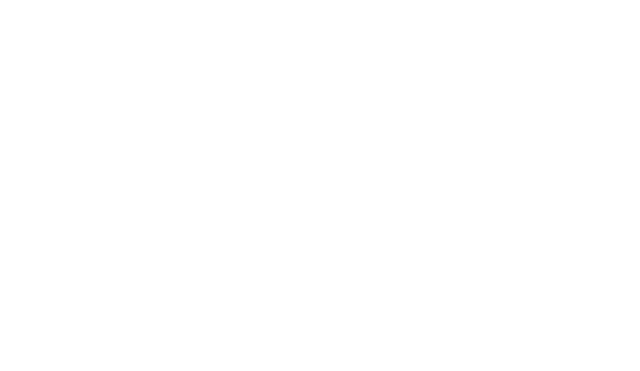
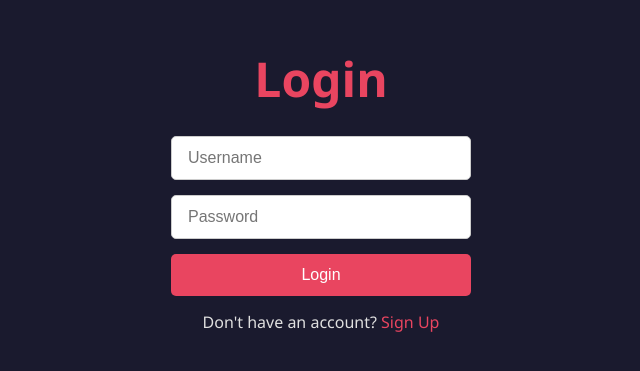
Before and after one commit to sudoSami/Zemply-Chat-App, a React (Vite) app in the folder Frontend/: page /login in a window 1280 px wide. Before the commit this address had no page. Shown: the part 211-582 px from the top of the page, without its empty margins (319-959 px from the left). Built offline with nearby package versions, Linux system fonts and the light colour scheme.

Commit message:
feat: add styling, route protection, logout, auto-scroll

```diff
--- a/Frontend/src/App.jsx
+++ b/Frontend/src/App.jsx
@@ -7,10 +7,9 @@
   return (
     <BrowserRouter>
       <Routes>
-        <Route path="/" element={<Login />} />
-        <Route path="/auth/signup" element={<Signup />} />
-        <Route path="/auth/login" element={<Login />} />
-        <Route path="/chat" element={<Chat />} />
+        <Route path="/" element={<Chat />} />
+        <Route path="/signup" element={<Signup />} />
+        <Route path="/login" element={<Login />} />
       </Routes>
     </BrowserRouter>
   )
--- /dev/null
+++ b/Frontend/src/index.css
@@ -0,0 +1,12 @@
+* {
+    margin: 0;
+    padding: 0;
+    box-sizing: border-box;
+}
+
+body {
+    font-family: 'Segoe UI', sans-serif;
+    background-color: #1a1a2e;
+    color: #e0e0e0;
+    min-height: 100vh;
+}
--- a/Frontend/src/main.jsx
+++ b/Frontend/src/main.jsx
@@ -1,5 +1,6 @@
 import { createRoot } from 'react-dom/client'
 import App from './App.jsx'
+import './index.css'
 
 createRoot(document.getElementById('root')).render(
     <App />
--- a/Frontend/src/pages/Chat.jsx
+++ b/Frontend/src/pages/Chat.jsx
@@ -1,10 +1,26 @@
 import { useState, useEffect, useRef } from "react"
 import { io } from 'socket.io-client'
+import { useNavigate } from 'react-router-dom'
+import './chat.css'
 
 function Chat() {
   const [messages, setMessages] = useState([]);
   const [input, setInput] = useState('');
   const socketRef = useRef(null);
+  const bottomRef = useRef(null);
+
+  const navigate = useNavigate();
+
+  useEffect(() => {
+    const token = localStorage.getItem('token');
+    if (!token) {
+        navigate('/login');
+    }
+}, []);
+
+  useEffect(() => {
+      bottomRef.current?.scrollIntoView({ behavior: 'smooth' });
+  }, [messages]);
 
   useEffect(() => {
     const socket = io('http://localhost:4000');
@@ -33,14 +49,27 @@
     setInput('');
   }
 
+  const handleLogout = () => {
+    localStorage.removeItem('token');
+    localStorage.removeItem('username');
+    navigate('/login');
+}
+
   return (
-    <>
+    <div className="chat-container">
+        <div className="chat-header">
             <h1>Zemply Chat</h1>
-      <div>
+            <button onClick={handleLogout}>Logout</button>
+        </div>
+        <div className="chat-messages">
             {messages.map((msg, index) => (
-          <p key={index}><strong>{msg.username}:</strong> {msg.text}</p>
+                <div key={index} className="message">
+                    <strong>{msg.username}:</strong> {msg.text}
+                </div>
             ))}
+            <div ref={bottomRef}></div>
         </div>
+        <div className="chat-input">
             <input
                 value={input}
                 onKeyDown={(e) => e.key === 'Enter' && handleSend()}
@@ -48,7 +77,8 @@
                 placeholder="Type a message..."
             />
             <button onClick={handleSend}>Send</button>
-    </>
+        </div>
+    </div>
   )
 }
 
--- a/Frontend/src/pages/Login.jsx
+++ b/Frontend/src/pages/Login.jsx
@@ -1,3 +1,4 @@
+import './login.css'
 import { useState } from "react"
 import { Link, useNavigate } from 'react-router-dom'
 
@@ -9,7 +10,7 @@
 
     const handleSubmit = async (e) => {
         e.preventDefault();
-         const response = await fetch('http://localhost:4000/auth/login', {
+         const response = await fetch('http://localhost:4000/login', {
         method: 'POST',
         headers: { 'Content-Type': 'application/json' },
         body: JSON.stringify({ username, password })
@@ -18,20 +19,20 @@
     if (response.ok) {
         localStorage.setItem('token', data.token);
         localStorage.setItem('username', data.username);
-        navigate('/chat')
+        navigate('/')
     } else {
         alert(data.message);
     }
     }
 
     return (
-        <>
+        <div className="auth-container">
             <h1>Login</h1>
             <input type="text" placeholder="Username" value={username} onChange={(e) => setUsername(e.target.value)} />
             <input type="password" placeholder="Password" value={password} onChange={(e) => setPassword(e.target.value)} />
             <button onClick={handleSubmit}>Login</button>
-            <p>Don't have an account? <Link to="/auth/signup">Sign Up</Link></p>
-        </>
+            <p>Don't have an account? <Link to="/signup">Sign Up</Link></p>
+        </div>
     )
 }
 
--- a/Frontend/src/pages/Signup.jsx
+++ b/Frontend/src/pages/Signup.jsx
@@ -1,5 +1,6 @@
 import { useState } from "react"
 import { Link, useNavigate } from 'react-router-dom'
+import './login.css'
 
 
 const Signup = () => {
@@ -10,7 +11,7 @@
 
     const handleSubmit = async (e) => {
         e.preventDefault();
-         const response = await fetch('http://localhost:4000/auth/signup', {
+         const response = await fetch('http://localhost:4000/signup', {
         method: 'POST',
         headers: { 'Content-Type': 'application/json' },
         body: JSON.stringify({ username, password })
@@ -19,20 +20,20 @@
     if (response.ok) {
         localStorage.setItem('token', data.token)
         localStorage.setItem('username', data.username)
-        navigate('/chat');
+        navigate('/');
     } else {
         alert(data.message);
     }
     }
 
     return (
-        <>
+        <div className="auth-container">
             <h1>Sign Up</h1>
             <input type="text" placeholder="Username" value={username} onChange={(e) => setUsername(e.target.value)} />
             <input type="password" placeholder="Password" value={password} onChange={(e) => setPassword(e.target.value)} />
             <button onClick={handleSubmit}>Sign Up</button>
-            <p>Already have an account? <Link to="/auth/login">Login</Link></p>
-        </>
+            <p>Already have an account? <Link to="/login">Login</Link></p>
+        </div>
     )
 }
 
--- /dev/null
+++ b/Frontend/src/pages/chat.css
@@ -0,0 +1,87 @@
+.chat-container{
+    display: flex;
+    flex-direction: column;
+    height: 100vh;
+    margin: 0 auto;
+}
+
+.chat-header{
+    display: flex;
+    justify-content: space-around;
+    align-items: center;
+    background: #16213e;
+    color: #e94560;
+    padding: 12px;
+    position: fixed;
+    top: 0;
+    width: 100%;
+}
+
+.chat-header button{
+    padding: 10px 20px;
+    background-color: #e94560;
+    color: rgb(255, 255, 255);
+    border: none;
+    border-radius: 5px;
+    cursor: pointer;
+}
+
+.chat-messages{
+    height: 100%;
+    display: flex;
+    flex-direction: column;
+    align-items: flex-end;
+    gap: 1rem;
+    padding: 1rem 3rem;
+    margin-top: 70px;
+    margin-bottom: 80px;
+    overflow-y: auto;
+}
+
+.chat-messages::before {
+    content: '';
+    flex: 1;
+}
+
+.message {
+    padding: 10px 14px;
+    background-color: #16213e;
+    border-radius: 12px;
+    max-width: 80%;
+    word-wrap: break-word;
+}
+
+.message strong{
+    color: #e94560;
+    margin-right: 6px;
+}
+
+.chat-input{
+    background: #16213e;
+    position: fixed;
+    bottom: 0;
+    padding: 1rem 2rem;
+    width: 100%;
+    display: flex;
+    gap: 1rem;
+}
+
+.chat-input input{
+    flex: 1;
+    padding: 12px 20px;
+    border: 1px solid #333;
+    border-radius: 5px;
+    outline: none;
+    background-color: #1a1a2e;
+    color: #e0e0e0;
+    font-size: 1rem;
+}
+
+.chat-input button{
+    padding: 10px 20px;
+    background-color: #e94560;
+    color: white;
+    border: none;
+    border-radius: 5px;
+    cursor: pointer;
+}
--- /dev/null
+++ b/Frontend/src/pages/login.css
@@ -0,0 +1,43 @@
+.auth-container{
+    display: flex;
+    flex-direction: column;
+    justify-content: center;
+    align-items: center;
+    min-height: 100vh;
+    gap: 15px;
+}
+
+.auth-container h1{
+    font-size: 3rem;
+    margin-bottom: 10px;
+    color: #e94560;
+}
+
+.auth-container input{
+    padding: 0.75rem 1rem;
+    width: 300px;
+    border-radius: 5px;
+    border: 1px solid #ccc;
+    font-size: 1rem;
+    outline: none;
+}
+
+.auth-container button{
+    padding: 0.75rem 1rem;
+    width: 300px;
+    border-radius: 5px;
+    border: none;
+    background-color: #e94560;
+    color: white;
+    cursor: pointer;
+    font-size: 1rem;
+}
+
+.auth-container p{
+    font-size: 1rem;
+}
+
+.auth-container a{
+    color: #e94560;
+    text-decoration: none;
+}
```
Also changed, not shown: 1 other file (tests, documents, lock files or other folders). Lines whose indentation alone changed are shown as unchanged.
